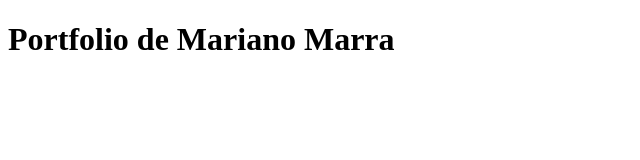
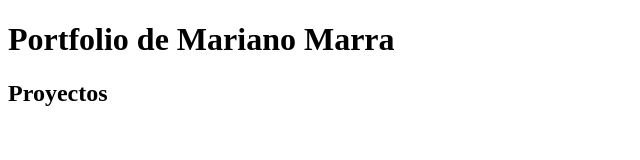
Before and after one commit to squallm3/agFrontEnd, a plain HTML site: page index.html in a window 1280 px wide. Shown: the whole page, without its empty margins (0-640 px from the left). Drawn offline with Linux system fonts and the light colour scheme.

Commit message:
Add token

```diff
--- a/index.html
+++ b/index.html
@@ -8,5 +8,6 @@
 </head>
 <body>
     <h1>Portfolio de Mariano Marra</h1>
+    <h2>Proyectos</h2>
 </body>
 </html>
```
